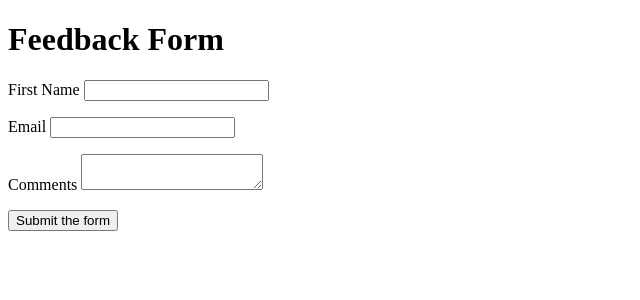
After one commit to stinkybrew/Fitfix, a PHP site: page /feedback_form.html in a window 1280 px wide. The commit adds this page. Shown: the top 300 px of the page, without its empty margins (0-640 px from the left). Run offline with PHP 8.4, Linux system fonts and the light colour scheme.

Commit message:
...
....

```diff
--- /dev/null
+++ b/feedback_form.html
@@ -0,0 +1,23 @@
+<!DOCTYPE html>
+<title>Feedback Form</title>
+
+<h1>Feedback Form</h1>
+
+<form method="post" action="lahetys.php">
+<p>
+<label>First Name
+<input type="text" name="Name" required>
+</label>
+</p>
+<p>
+<label>Email
+<input type="email" name="Email">
+</label>
+</p>
+<p>
+<label>Comments
+<textarea name="comments" maxlength="500"></textarea>
+</label>
+</p>
+<p><button>Submit the form</button></p>
+</form>
--- /dev/null
+++ b/thank_you.html
@@ -0,0 +1,6 @@
+<!DOCTYPE html>
+<title>Thank You</title>
+
+<h1>Thanks for your feedback!</h1>
+<p>We appreciate that you took the time to send us feedback. Your feedback has been sent to the webmaster.</p>
+<p><a href="feedback_form.html">Back to feedback form</a>.</p>
```
Also changed, not shown: error_message.html (added, +7 -0 lines), lahetys.php (+13 -11 lines), yhteystiedot.php (+7 -6 lines).
